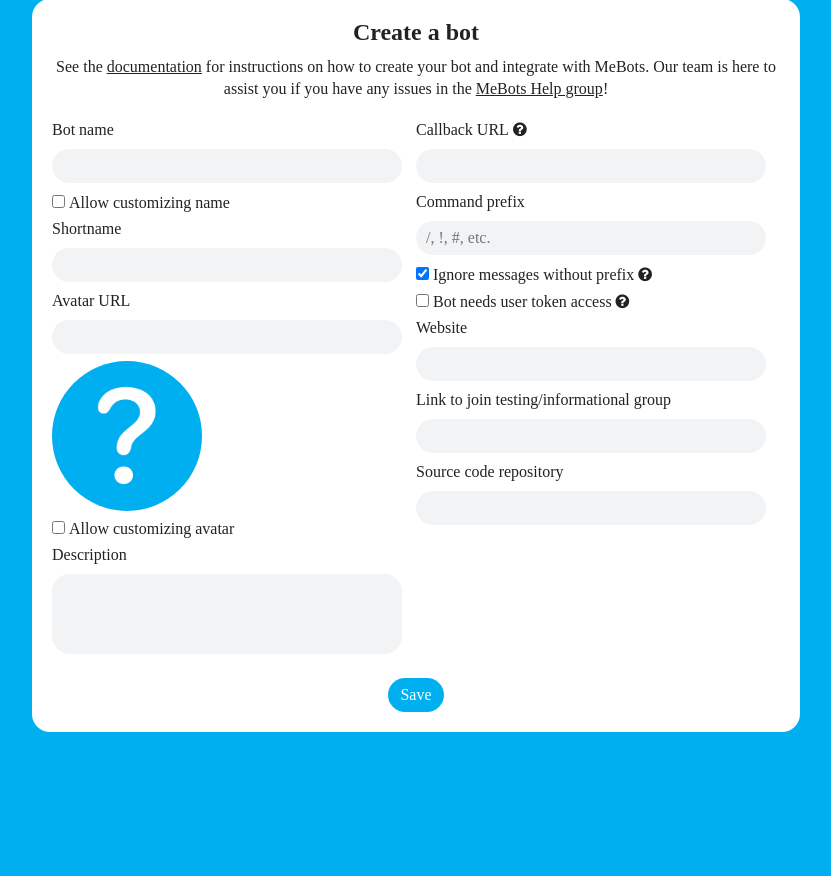
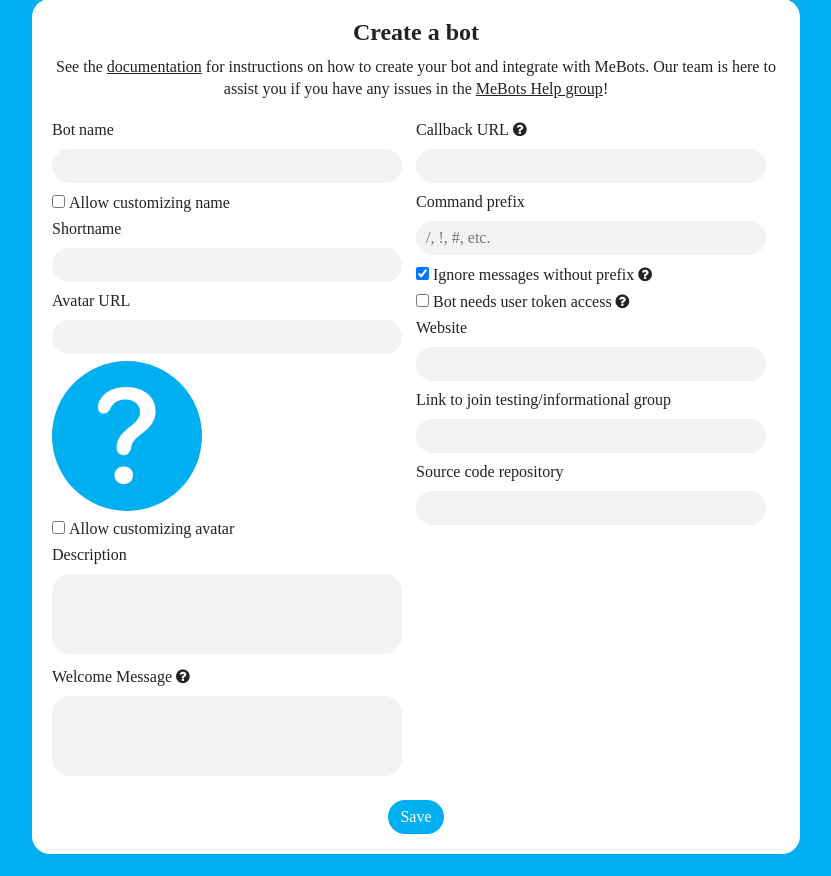
Before and after one commit to MeBots/MeBots, a Flask app: page /create_bot in a window 1280 px wide. Shown: the part 93-969 px from the top of the page, without its empty margins (224-1055 px from the left). Before the commit the page ends 825 px from the top, so only its background shows below. Run offline with Flask 3, Linux system fonts and the light colour scheme; the visitor is signed in with stand-in values (Sample User, id 1); data comes from the database, SQL or seed files in the repository; parts of the project's set-up code (start-up, migrations or seed data) failed here and were passed over; some web fonts are replaced.

Commit message:
Add welcome message in form

```diff
--- a/app/templates/edit_bot.html
+++ b/app/templates/edit_bot.html
@@ -22,6 +22,7 @@
                 <div>{{ form.avatar_url_customizable() }} {{ form.avatar_url_customizable.label }}</div>
 
                 {% with item = form.description %}{% include "_input.html" %}{% endwith %}
+                {% with item = form.welcome_message %}{% include "_input.html" %}{% endwith %}
             </div>
             <div class="column">
                 {% with item = form.callback_url %}{% include "_input.html" %}{% endwith %}
```
